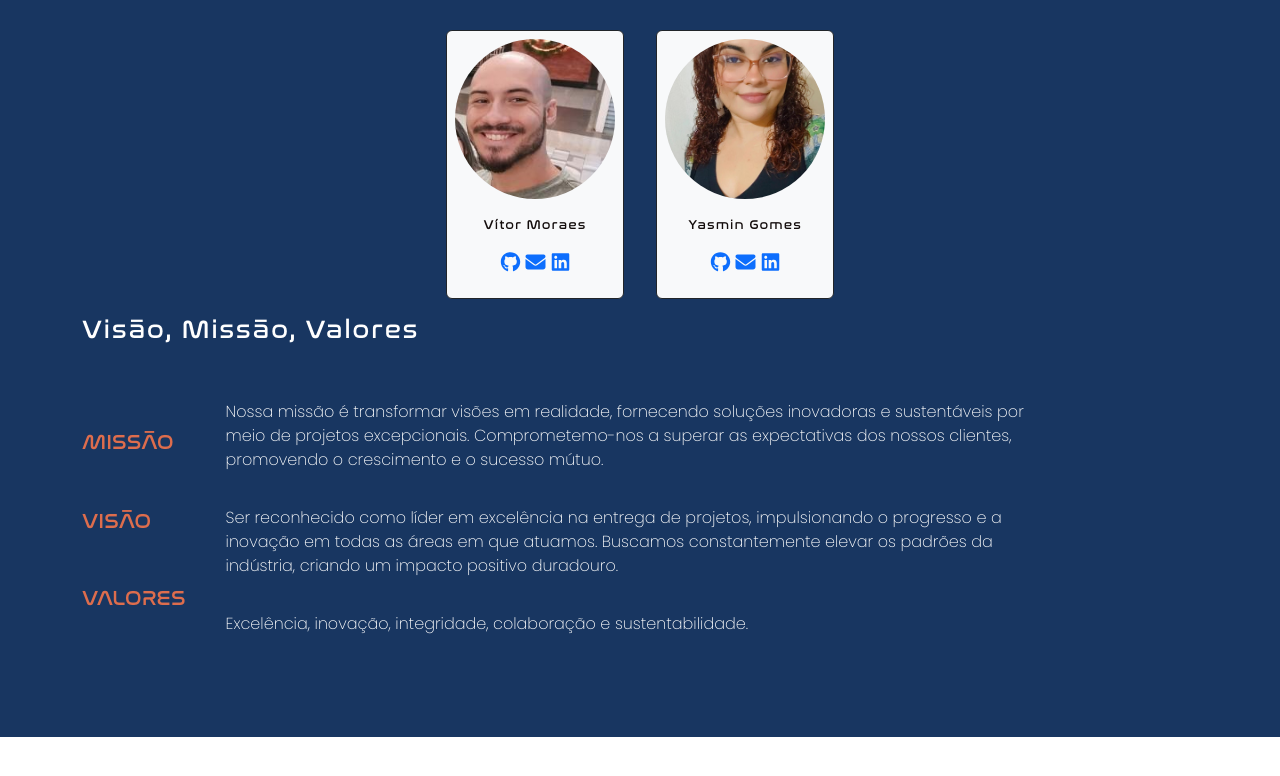
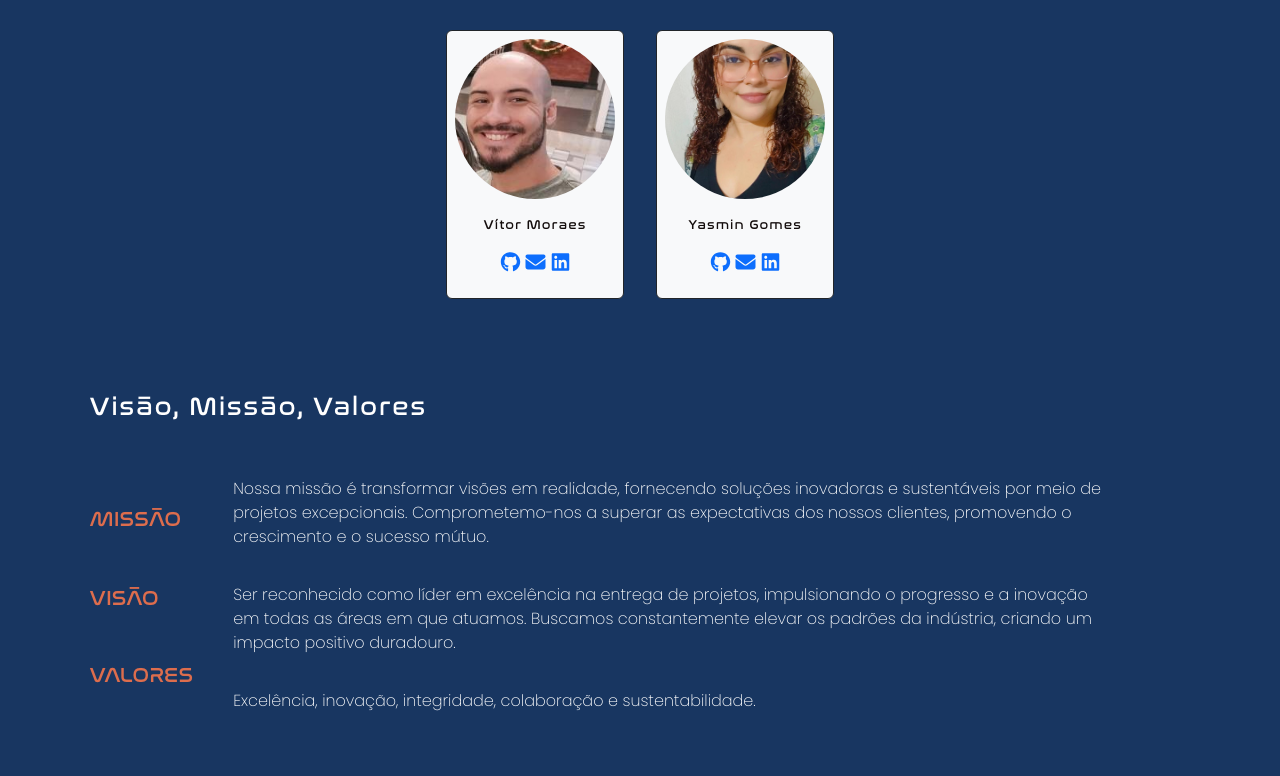
Before and after one commit to Apollo-Coders/landing-Page, an Angular app: page /about in a window 1280 px wide. Shown: the part 840-1616 px from the top of the page. Before the commit the page ends 1577 px from the top, so only its background shows below. Built offline with nearby package versions, Linux system fonts and the light colour scheme.

Commit message:
align items - aboutus

```diff
--- a/src/app/components/about-us/about-us.component.html
+++ b/src/app/components/about-us/about-us.component.html
@@ -35,9 +35,9 @@
         </div>
       </div>
     </div>
-    <app-paragraph></app-paragraph>
+
   </div>
-
+  <app-paragraph></app-paragraph>
 
 
 </section>
--- a/src/app/components/about-us/paragraph/paragraph.component.css
+++ b/src/app/components/about-us/paragraph/paragraph.component.css
@@ -1,6 +1,8 @@
 .main-content{
     /* padding-left: 110px;
     padding-top: 60px; */
+    padding-left: 7%;
+    padding-top: 6%;
 }
 
 .content{
--- a/src/app/components/home/home.component.css
+++ b/src/app/components/home/home.component.css
@@ -99,4 +99,5 @@ button{
   to {
     opacity: 1;
   }
+
 }
```
